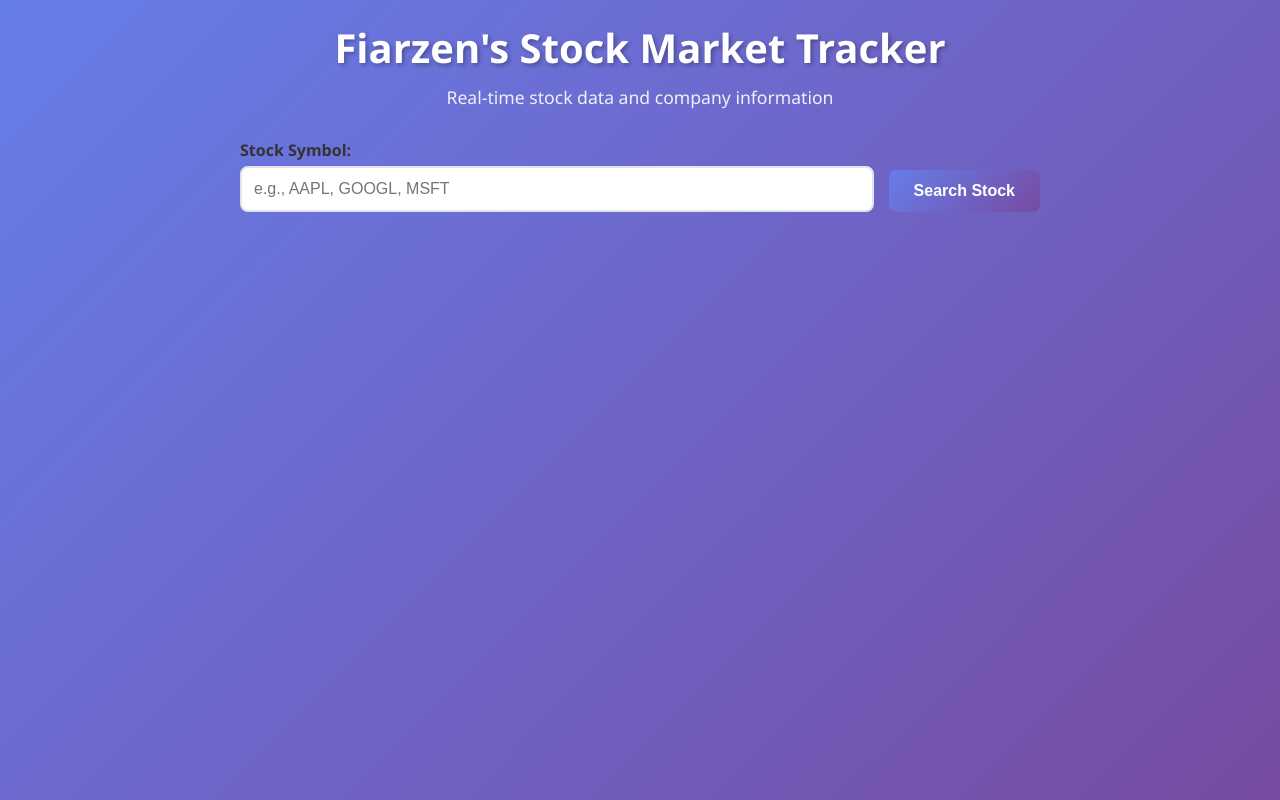
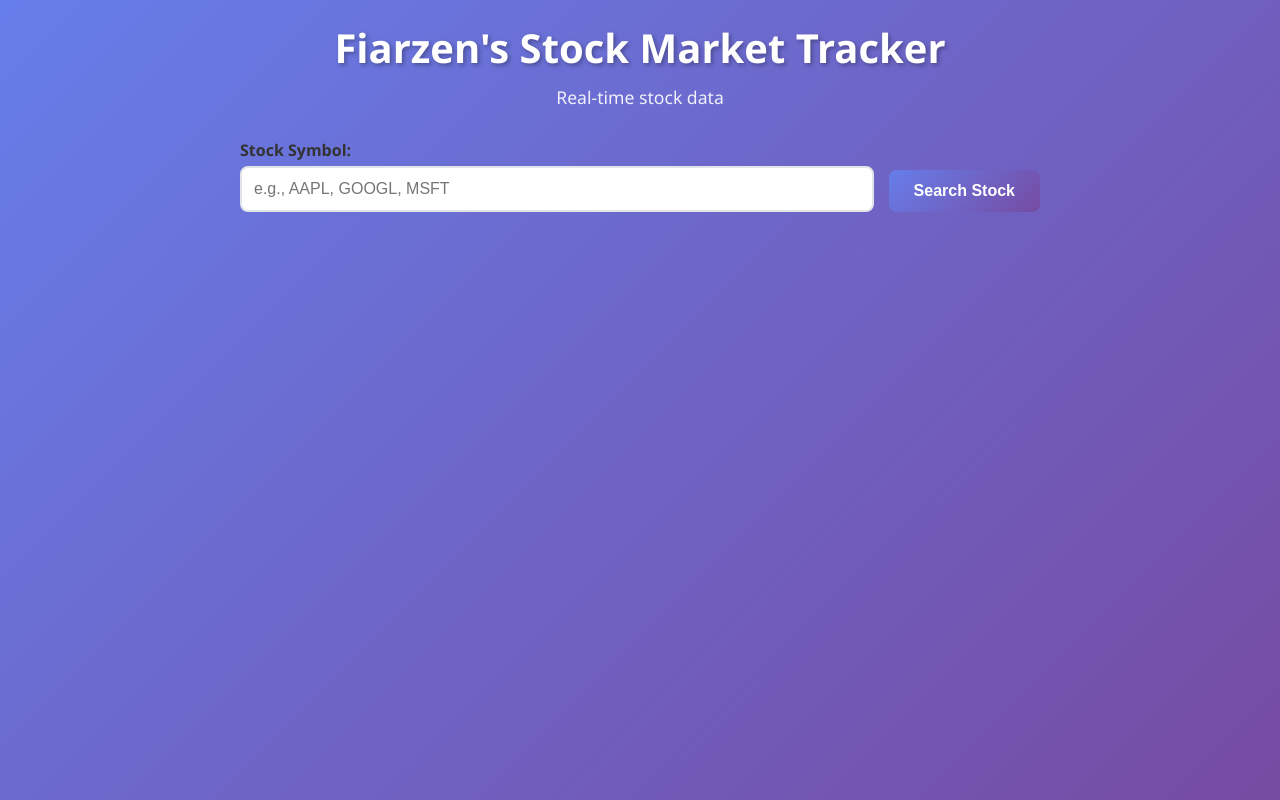
Before and after one commit to Fiarzen/stock-tracker, a website: page public/index.html in a window 1280 px wide. Drawn offline with Linux system fonts and the light colour scheme.

Commit message:
changed text

```diff
--- a/public/index.html
+++ b/public/index.html
@@ -10,7 +10,7 @@
     <div class="container">
         <div class="header">
             <h1>Fiarzen's Stock Market Tracker</h1>
-            <p>Real-time stock data and company information</p>
+            <p>Real-time stock data</p>
         </div>
 
             <form class="search-form" id="stockForm">
```
